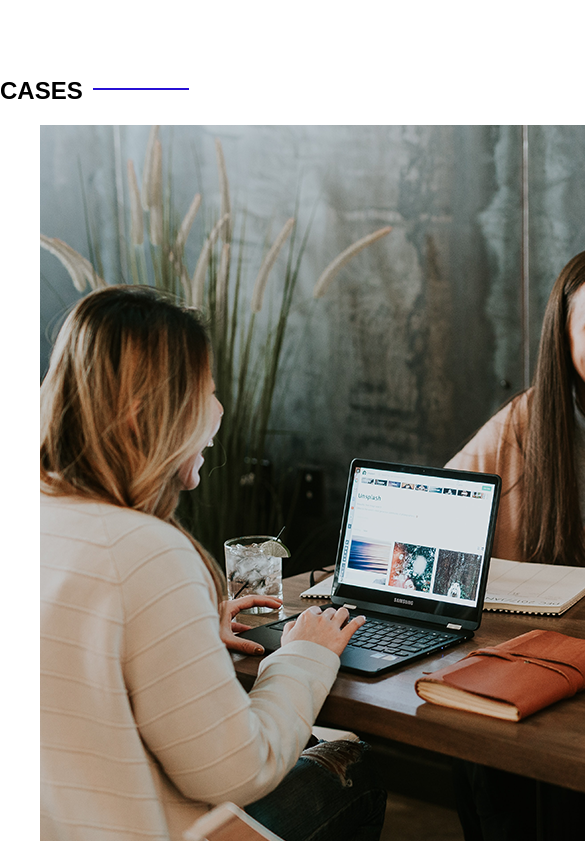
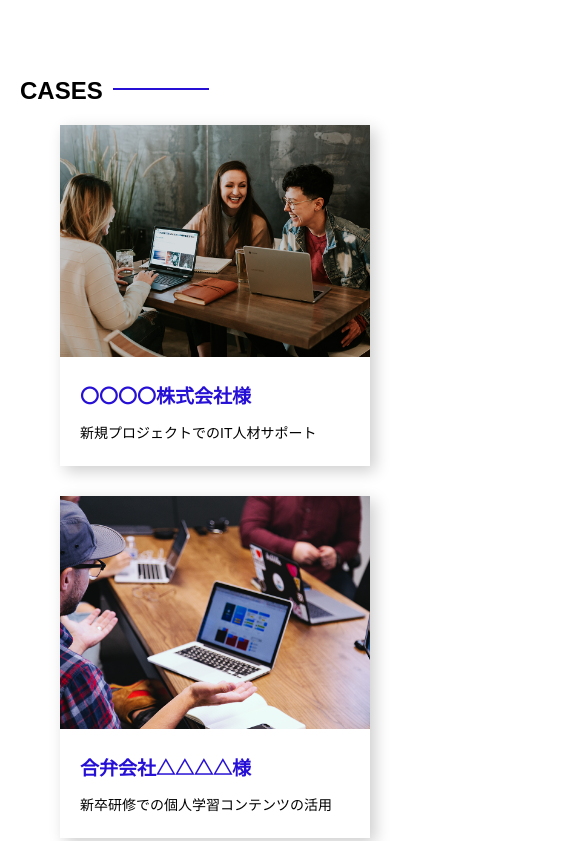
Before and after one commit to gkya/html-css-basic-kadai, a plain HTML site: page socialtech-kadai_012/index.html in a window 390 px wide. Shown: the part 7820-8661 px from the top of the page, 585 px wide, since content can reach past the window. Drawn offline with Linux system fonts and the light colour scheme.

Commit message:
Edited css

```diff
--- a/socialtech-kadai_012/style.css
+++ b/socialtech-kadai_012/style.css
@@ -176,7 +176,7 @@ p{
     top: 280px;
     margin: 0 40px 0 40px;
     padding: 20px;
-    box-shadow: 5px 5px 10px raba(0, 0, 0, 0.05);
+    box-shadow: 5px 5px 10px rgba(0, 0, 0, 0.05);
   }
 
   /* 説明文の英語 */
@@ -671,7 +671,7 @@ p{
     top: 0;
     right: 0;
     width: 450px;
-    margin: 0 30px 40px 0;
+    margin: 0 0 30px 40px;
     border-radius: 432px 0 0 0;
   }
 
@@ -974,6 +974,45 @@ p{
 
   .vision-box > span > p{
     margin: 10px 0 0 0;
+  }
+
+  /* CASE */
+  #cases{
+    margin: 80px 20px 80px 20px ;
+  }
+
+  ul{
+    display: flex;
+    list-style-type: none;
+    flex-direction: column;
+  }
+
+  li{
+    width: 100%;
+    margin-bottom: 30px;
+  }
+
+  .case-card{
+    background-color: #ffffff;
+    min-height: 200px;
+    box-shadow: 5px 5px 15px rgba(0,0,0,0.2);
+  }
+
+  .case-img{
+    width: 100%;
+  }
+
+  .case-info{
+    padding: 10px 20px;
+  }
+
+  .case-name{
+    color: #2710d5;
+    font-size: 19px;
+  }
+
+  .case-content{
+    font-size: 14px;
   }
 
   /* 会社概要 */
```
